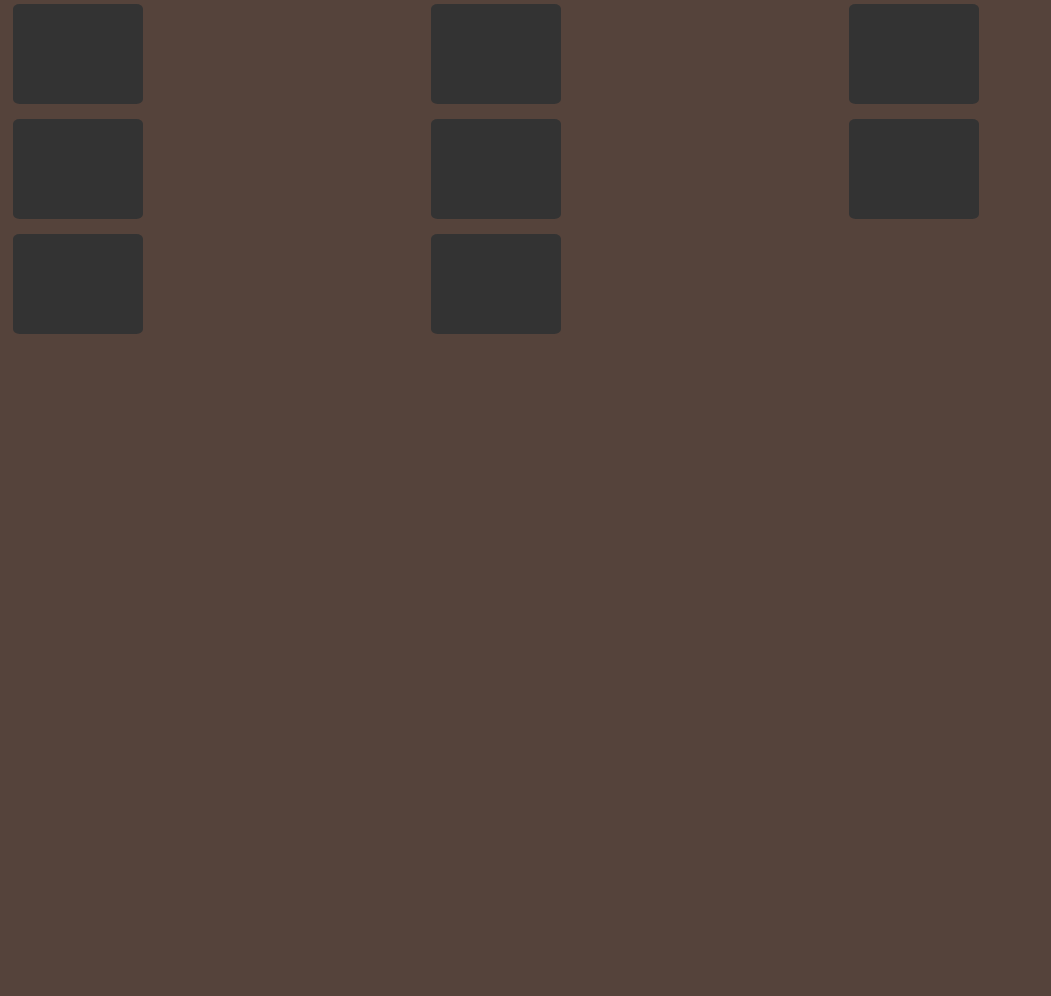
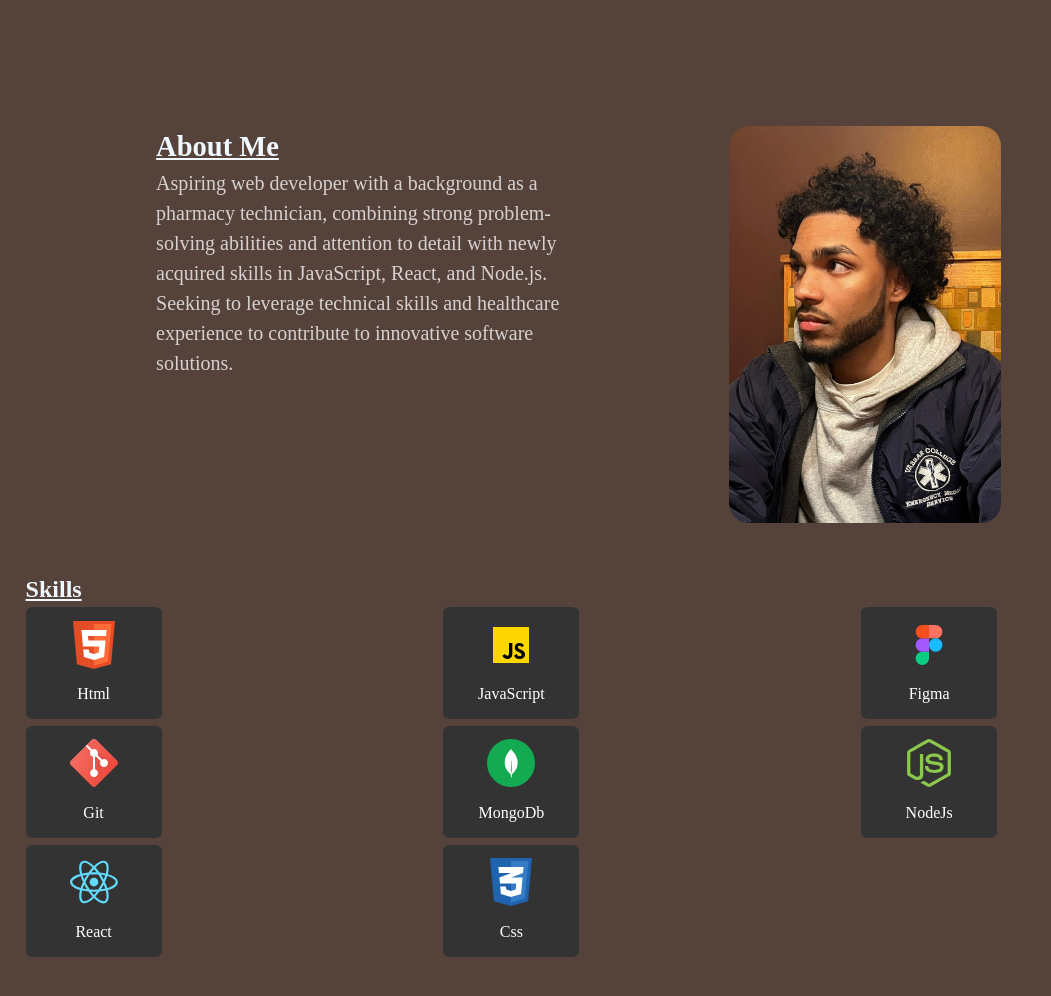
Before and after one commit to dev-martin02/Portfolio, a website built with Vite: page index.html in a window 1280 px wide. Shown: the part 1792-2788 px from the top of the page, without its empty margins (0-1051 px from the left). Before the commit the page ends 2126 px from the top, so only its background shows below. Built offline with nearby package versions, Linux system fonts and the light colour scheme; files whose address does not match are found by name.

Commit message:
UI was improve it

```diff
--- a/index.html
+++ b/index.html
@@ -15,9 +15,9 @@
         <img src="./public/bar.svg" alt="bar-icon">
       </div>
       <div class="navigation-links">
-        <span>section</span>
-        <span>section</span>
-        <span>section</span>
+        <span>Projects</span>
+        <span>About Me</span>
+        <span>Skills</span>
       </div>
     </nav>
     <header class="section" id="hero-section">
@@ -30,7 +30,7 @@
       <div class="img-container">
         <img src="./public/manlyDog.png" alt="">
       </div>
-      <p class="scroll-down-arrow">↓</p>
+      <!-- <p class="scroll-down-arrow">↓</p> -->
     </header>
   </div>
 
@@ -46,35 +46,72 @@
         </div>
         <div class="box-img">
         </div>
-        <div class="box-img">
-        </div>
-        <div class="box-img">
-        </div>
+
       </div>
     </section>
 
-    <section class="section projects ">
-      <h2>About Me</h2>
-      <div>
-        <p>I thrive on building creative web experiences and constantly adapt to new technologies. Let's see what we can
-          build together!
-        </p>
-        <div class="img-container"> <img src="./public/Design.png" alt=""> </div>
+    <section id="aboutMe">
+      <div id="aboutMe-container">
+        <div id="about-info">
+          <h2>About Me</h2>
+          <p>Aspiring web developer with a background as a pharmacy technician, combining strong problem-solving
+            abilities
+            and attention to detail with newly acquired skills in JavaScript, React, and Node.js. Seeking to leverage
+            technical skills and healthcare experience to contribute to innovative software solutions.
+          </p>
+        </div>
+        <div id="personal-pic">
+          <img src="./public/pictures/martin.jpeg" alt="">
+        </div>
       </div>
     </section>
     <section id="skills">
       <h2>Skills</h2>
       <div class="grid-container-skills">
-        <div class="skill-container"></div>
-        <div class="skill-container"></div>
-        <div class="skill-container"></div>
-        <div class="skill-container"></div>
-        <div class="skill-container"></div>
-        <div class="skill-container"></div>
-        <div class="skill-container"></div>
-        <div class="skill-container"></div>
+        <div class="skill-container">
+          <img src="./public//skillsIcons/html.svg" alt="javaScript_icon">
+          <p>Html</p>
+        </div>
+        <div class="skill-container">
+          <img src="./public//skillsIcons/javaScript.svg" alt="javaScript_icon">
+          <p>JavaScript</p>
+        </div>
+        <div class="skill-container">
+          <img src="./public//skillsIcons/figma.svg" alt="figma_icon">
+          <p>Figma</p>
+        </div>
+        <div class="skill-container">
+          <img src="./public//skillsIcons/git.svg" alt="javaScript_icon">
+          <p>Git</p>
+        </div>
+        <div class="skill-container">
+          <img src="./public//skillsIcons/mongoDb.svg" alt="javaScript_icon">
+          <p>MongoDb</p>
+        </div>
+        <div class="skill-container">
+          <img src="./public//skillsIcons/node.svg" alt="javaScript_icon">
+          <p>NodeJs</p>
+        </div>
+        <div class="skill-container">
+          <img src="./public//skillsIcons/react.svg" alt="javaScript_icon">
+          <p>React</p>
+        </div>
+        <div class="skill-container">
+          <img src="./public//skillsIcons/css.svg" alt="javaScript_icon">
+          <p>Css</p>
+        </div>
       </div>
     </section>
+
+    <!-- <section id="contact-me">
+      <h2>Form </h2>
+      <form action="#">
+        <input type="text" name="name" id="name" placeholder="What's your name?">
+        <input type="email" placeholder="Write your email">
+        <textarea></textarea>
+        <button type="submit">Send message</button>
+      </form>
+    </section> -->
   </main>
   <script type="module" src="/main.js"></script>
 </body>
--- a/style.css
+++ b/style.css
@@ -26,19 +26,6 @@ textarea,
 select {
   font: inherit;
 }
-
-/* p,
-h1,
-h2,
-h3,
-h4,
-h5,
-h6 {
-  overflow-wrap: break-word;
-} */
-/* html {
-  scroll-snap-type: y mandatory;
-} */
 
 html,
 body {
@@ -113,7 +100,20 @@ h1 {
 }
 
 /* Main */
+main {
+  padding: 2%;
+}
 
+section {
+  margin: 3rem 0rem;
+}
+
+h2 {
+  text-decoration: underline;
+  color: aliceblue;
+}
+
+/* Projects */
 .projects {
   display: flex;
   flex-direction: column;
@@ -128,7 +128,6 @@ h1 {
   grid-template-columns: repeat(3, 1fr);
   grid-template-rows: repeat(3, 1fr);
   gap: 1%;
-  padding: 2%;
 }
 .box-img {
   background-color: black;
@@ -136,23 +135,55 @@ h1 {
   height: 150px;
 }
 
+/* About Me */
+#about-info {
+  color: hsl(0, 8%, 83%);
+  font-size: 19px;
+  /* display: flex;
+  flex-direction: column;
+  justify-content: center;
+  align-items: center; */
+}
+
+#personal-pic {
+  position: relative;
+  left: 20%;
+  margin-top: 7%;
+  width: 60%;
+}
+#personal-pic img {
+  border-radius: 20px;
+}
+
 /* Skills sections */
-
 .grid-container-skills {
   width: 100%;
   height: 40%;
   display: grid;
   grid-template-columns: repeat(3, 1fr);
   grid-template-rows: repeat(3, 1fr);
-  row-gap: 5%;
-  padding: 1%;
+  gap: 2%;
 }
 .skill-container {
   background-color: #333;
-  width: 130px;
+  width: 8.5rem;
   border-radius: 5%;
-  height: 100px;
+  height: 7rem;
+  display: flex;
+  flex-direction: column;
+  justify-content: center;
+  align-items: center;
+  color: white;
+  font-weight: 300;
 }
+
+.skill-container img {
+  height: 3rem;
+}
+.skill-container p {
+  margin-top: 10%;
+}
+
 @media screen and (min-width: 750px) {
   #bar-icon {
     display: none;
@@ -178,12 +209,41 @@ h1 {
     max-width: 964px;
   }
 
-  .img {
+  /* Projects */
+
+  .grid-container {
+    width: 85%;
+    height: 65%;
+    grid-template-columns: 2fr 1fr;
+    gap: 1%;
+  }
+  .box-img {
+    background-color: black;
+    width: 100%;
+    height: 20rem;
+  }
+
+  /* About Me */
+  #aboutMe-container {
     display: flex;
-    flex-direction: row;
-    justify-content: center;
-    align-items: center;
-    gap: 5rem;
+    width: 90%;
+    justify-content: space-evenly;
+  }
+
+  #about-info {
+    width: 40%;
+  }
+  #about-info p {
+    font-size: 20px;
     width: 100%;
   }
+
+  #personal-pic {
+    position: static;
+    margin-top: 0;
+    width: 17rem;
+  }
+  #personal-pic img {
+    border-radius: 20px;
+  }
 }
```
Also changed, not shown: public/Screenshot 2024-05-27 213237.png (deleted), public/Screenshot 2024-05-27 213319.png (deleted), public/Screenshot 2024-05-27 213337.png (deleted), public/pictures/martin.jpeg (added), public/skillsIcons/css.svg (added), public/skillsIcons/figma.svg (added), public/skillsIcons/git.svg (added), public/skillsIcons/html.svg (added), public/skillsIcons/javaScript.svg (added), public/skillsIcons/mongoDb.svg (added), public/skillsIcons/node.svg (added), public/skillsIcons/react.svg (added), public/skillsIcons/zustand.png (added).
